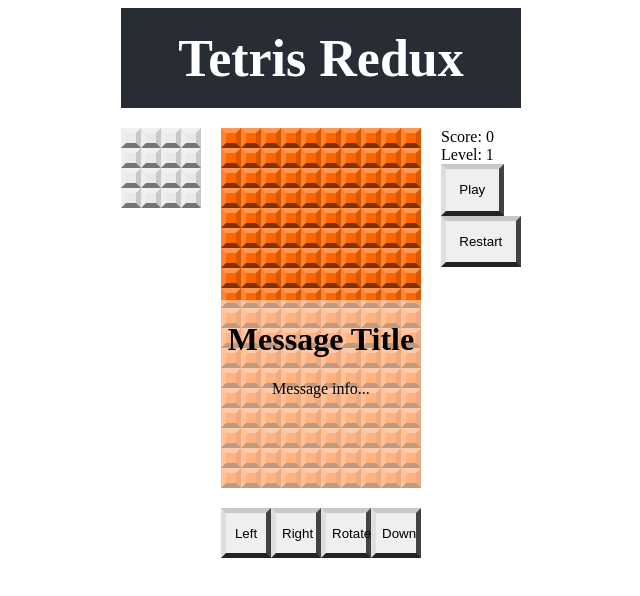
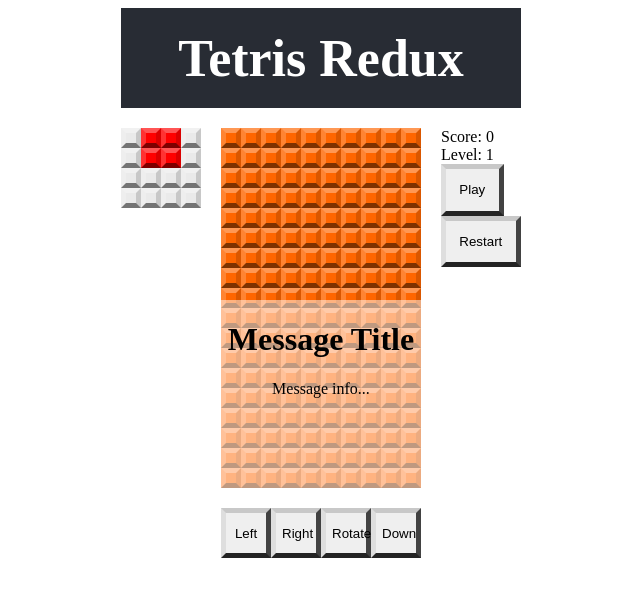
Before and after one commit to lougoncharenko/ACS-3330-color-challenge, a React (Create React App) app: page / in a window 1280 px wide. Shown: the top 596 px of the page, without its empty margins (319-959 px from the left). Built offline with nearby package versions, Linux system fonts and the light colour scheme.

Commit message:
Added connection for next block

```diff
--- a/src/components/NextBlock/NextBlock.js
+++ b/src/components/NextBlock/NextBlock.js
@@ -1,15 +1,19 @@
 import React from 'react'
+import {useSelector} from 'react-redux'
 import GridSquare from '../GridSquare/GridSquare'
+import { shapes } from '../../utils'
 import './NextBlock.css'
 
 // Draws the "next" block view showing the next block to drop
 export default function NextBlock(props) {
+  const nextShape = useSelector(state => state.nextShape)
+  const block = shapes[nextShape][0] // Get the first rotation
 
-  const block = [[0,0,0,0], [0,0,0,0], [0,0,0,0], [0,0,0,0]]
   // Map the block to the grid
   const grid = block.map((rowArray, row) => {
     return rowArray.map((square, col) => {
-      return <GridSquare key={`${row}${col}`} color={square} />
+    const color = square ? nextShape : 0
+      return <GridSquare key={`${row}${col}`} color={color} />
     })
   })
 
```
